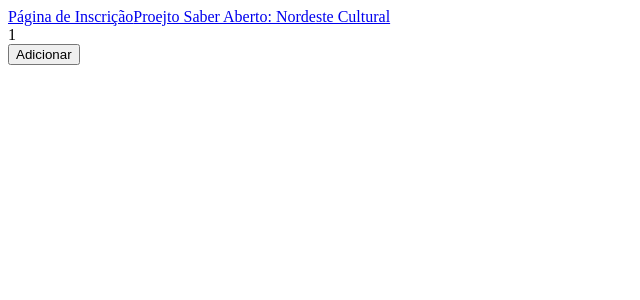
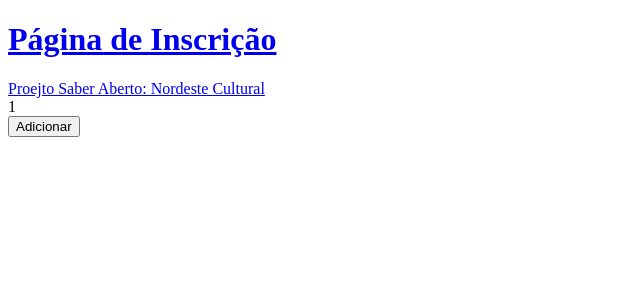
Before and after one commit to rolandmontalvan/ideia-unica, a Next.js app: page / in a window 1280 px wide. Shown: the top 300 px of the page, without its empty margins (0-640 px from the left). Built offline with nearby package versions, Linux system fonts and the light colour scheme.

Commit message:
Update index.js

```diff
--- a/pages/index.js
+++ b/pages/index.js
@@ -4,7 +4,7 @@ import Link from 'next/link'
 function Home() {
     return (
         <div>
-            <Link href="https://forms.gle/5t5PCAbAe1FxesrT6">Página de Inscrição</Link>
+            <h1><Link href="https://forms.gle/5t5PCAbAe1FxesrT6">Página de Inscrição</Link></h1>
 
             <Link href="/sobre">
                 <a>Proejto Saber Aberto: Nordeste Cultural</a>
```
